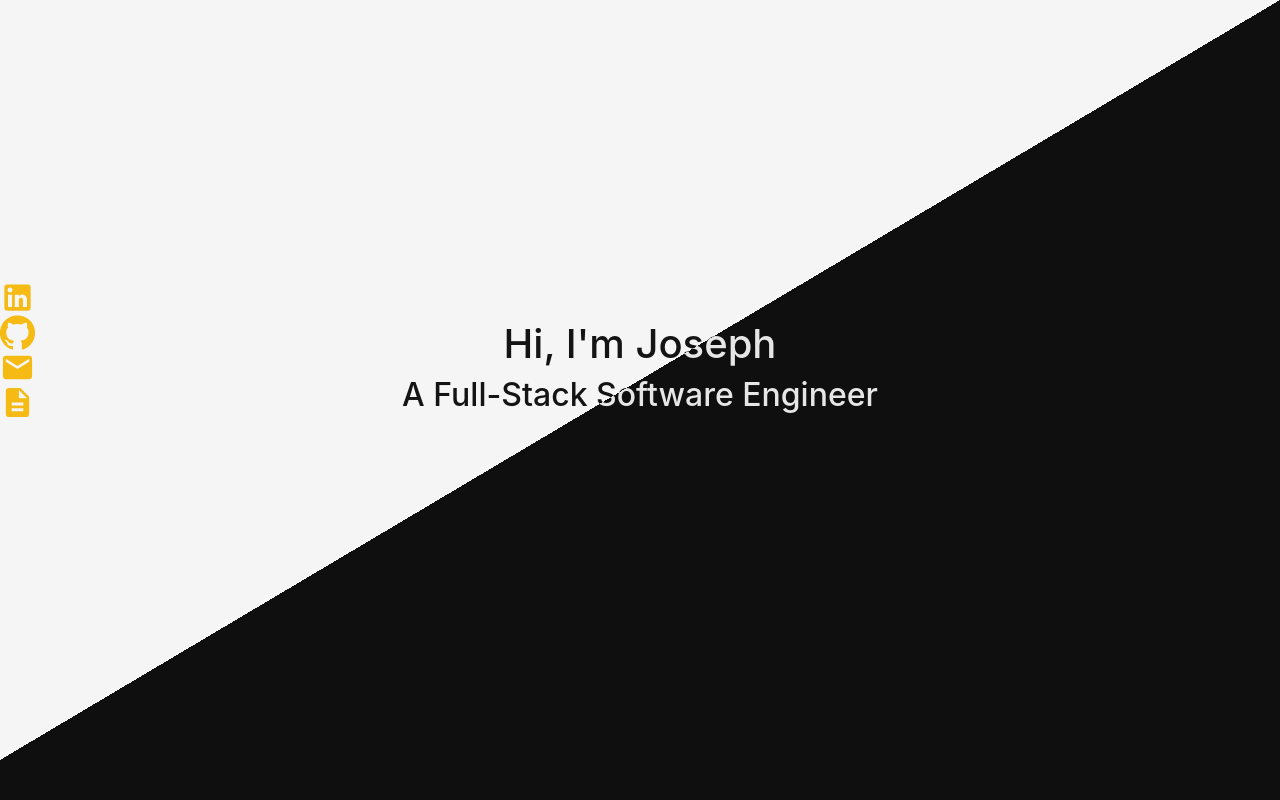
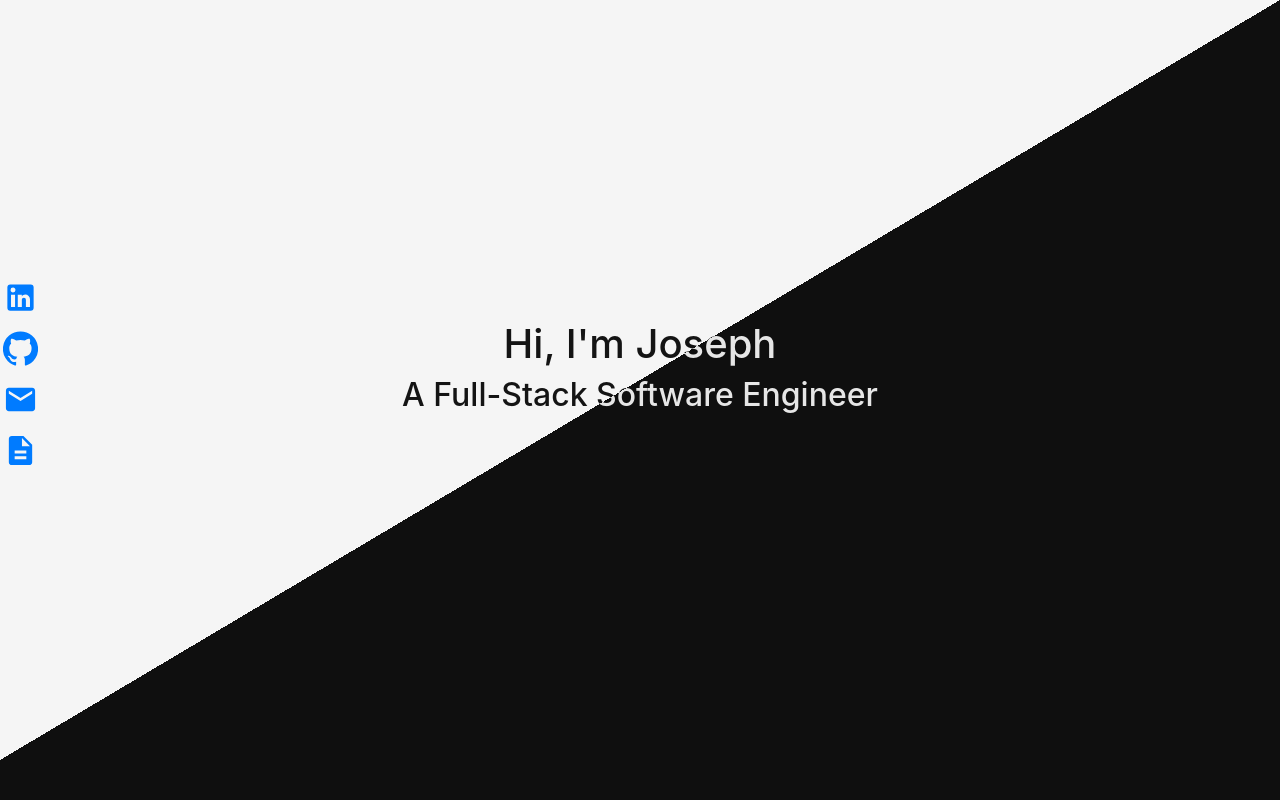
Before and after one commit to Typical-Joey/Portfolio, a React (Create React App) app: page / in a window 1280 px wide. Shown: the top 800 px of the page. Built offline with nearby package versions, Linux system fonts and the light colour scheme.

Commit message:
Side icon links work (email and resume are not setup yet)

```diff
--- a/public/styles.css
+++ b/public/styles.css
@@ -48,6 +48,10 @@ hr {
   border-radius: 10px;
 }
 
+.project:hover {
+  cursor: pointer;
+}
+
 .project-button {
   display: inline-block;
   position: absolute;
@@ -90,10 +94,15 @@ hr {
 }
 
 .side-icons {
+  display: block;
   position: fixed;
-  color: #f5ba13;
-  width: 20px;
-  height: 100px;
+  color: #1167b1;
+  width: 40px;
   left: 0;
   margin-top: 35vh;
+  z-index: 10;
 }
+
+.icon {
+  margin-bottom: 1rem;
+}
--- a/src/components/Project.jsx
+++ b/src/components/Project.jsx
@@ -1,8 +1,16 @@
-import React from "react";
+import React, { useState } from "react";
+import ProjectModal from "./ProjectModal";
 
 export default function Project(props) {
+  const [showModal, setShowModal] = useState(false);
+
+  function handleClick() {
+    setShowModal(true);
+    <ProjectModal />;
+  }
+
   return (
-    <div className="card project">
+    <div className="card project" onClick={handleClick}>
       <div className={props.className}>
         <h1>{props.title}</h1>
       </div>
--- /dev/null
+++ b/src/components/ProjectModal.jsx
@@ -0,0 +1,42 @@
+import React from "react";
+
+export default function ProjectModal(props) {
+  return (
+    <div
+      className="modal fade"
+      id="exampleModal"
+      tabindex="-1"
+      aria-labelledby="exampleModalLabel"
+      aria-hidden="true"
+    >
+      <div className="modal-dialog">
+        <div className="modal-content">
+          <div className="modal-header">
+            <h5 className="modal-title" id="exampleModalLabel">
+              Modal title
+            </h5>
+            <button
+              type="button"
+              className="btn-close"
+              data-bs-dismiss="modal"
+              aria-label="Close"
+            ></button>
+          </div>
+          <div className="modal-body">...</div>
+          <div className="modal-footer">
+            <button
+              type="button"
+              className="btn btn-secondary"
+              data-bs-dismiss="modal"
+            >
+              Close
+            </button>
+            <button type="button" className="btn btn-primary">
+              Save changes
+            </button>
+          </div>
+        </div>
+      </div>
+    </div>
+  );
+}
--- a/src/components/SideIcons.jsx
+++ b/src/components/SideIcons.jsx
@@ -1,17 +1,24 @@
 import React from "react";
 import LinkedInIcon from "@material-ui/icons/LinkedIn";
 import GitHubIcon from "@material-ui/icons/GitHub";
-import EmailIcon from '@material-ui/icons/Email';
-import DescriptionIcon from '@material-ui/icons/Description';
-
+import EmailIcon from "@material-ui/icons/Email";
+import DescriptionIcon from "@material-ui/icons/Description";
 
 export default function SideIcons() {
   return (
     <div id="Side-Icons" className="side-icons">
-      <LinkedInIcon fontSize="large" />
-      <GitHubIcon fontSize="large" />
-      <EmailIcon fontSize="large" />
-      <DescriptionIcon fontSize="large"/>
+      <a href="https://www.linkedin.com/in/joseph-capocci-01bb10199/">
+        <LinkedInIcon fontSize="large" className="icon" />
+      </a>
+      <a href="https://github.com/Typical-Joey/">
+        <GitHubIcon fontSize="large" className="icon" />
+      </a>
+      <a href="">
+        <EmailIcon fontSize="large" className="icon" />
+      </a>
+      <a href="">
+        <DescriptionIcon fontSize="large" className="icon" />
+      </a>
     </div>
   );
 }
```
